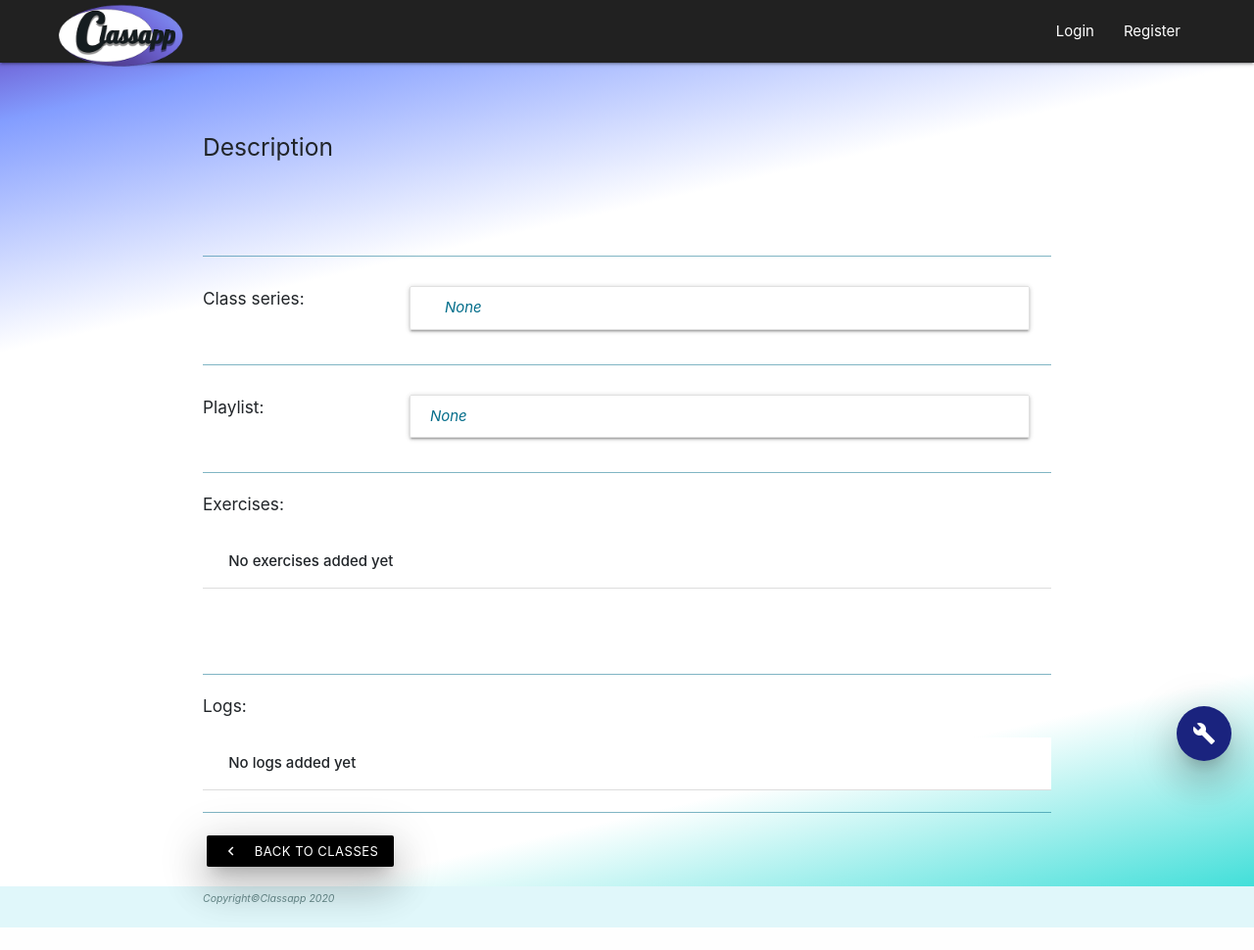
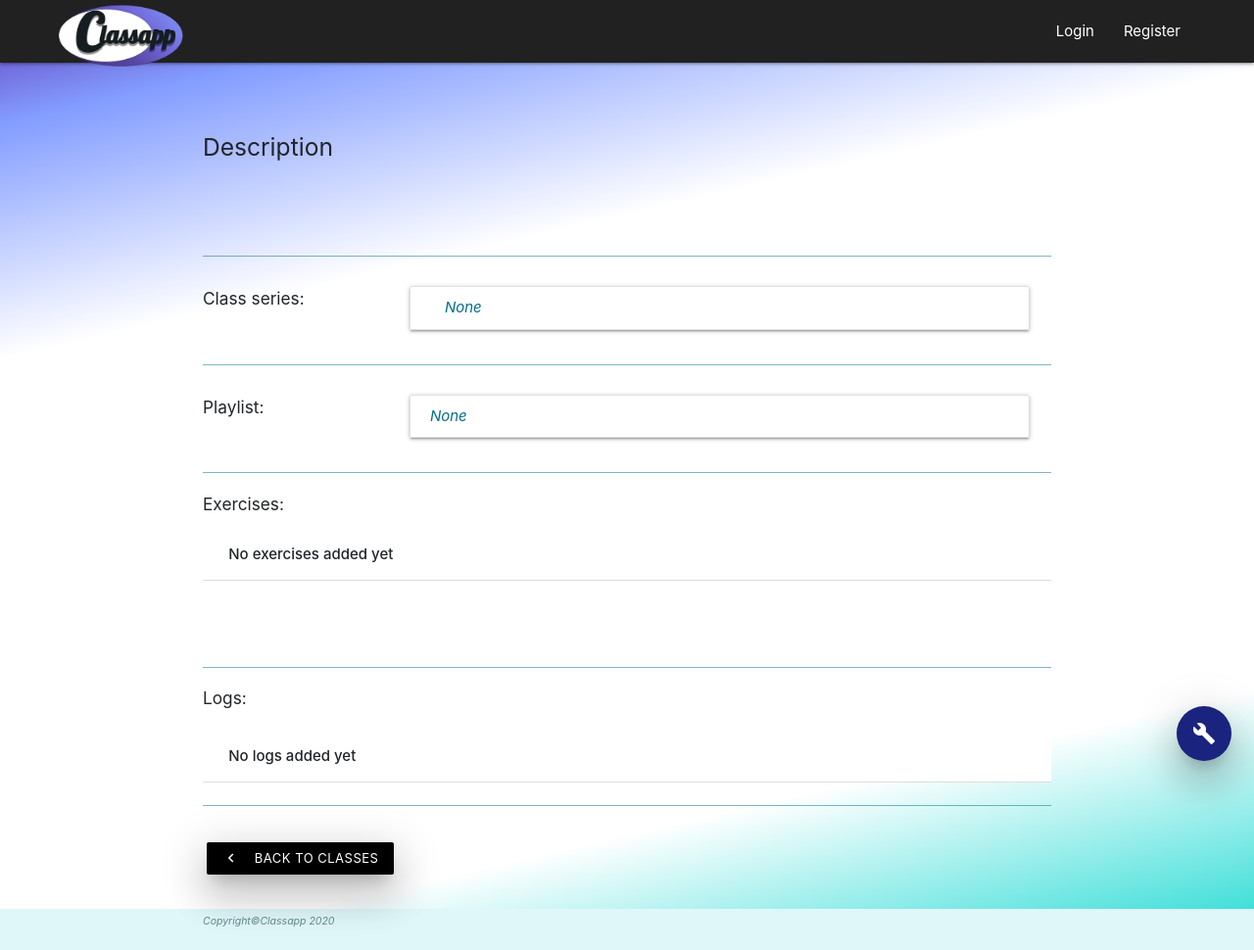
Before and after one commit to Junon72/Milestone3, a Flask app: template templates/viewClass.html in a window 1280 px wide. Shown: the whole page at 98% size. Before the commit the page ends 947 px from the top, so only its background shows below. Run offline with Flask 2, Linux system fonts and the light colour scheme; the template is opened without the code that fills it, so the values that code supplies are empty; some libraries are stand-ins or nearby versions.

Commit message:
Testing html - margin adjustment

```diff
--- a/templates/viewClass.html
+++ b/templates/viewClass.html
@@ -109,7 +109,7 @@
     <div class="divider"> </div>
     <div class="row no-gutters w-100">
         <div class="col p-0 m-0">
-            <h6 class="sub-titles mb-4 mt-4">Exercises:</h6>
+            <h6 class="sub-titles mb-3 mt-4">Exercises:</h6>
             {% if this_class.exercises %}
             <ul class="collapsible collapsible-main p-0 popout w-100" data-collapsible="accordion">
                 {% for exercise in this_class.exercises %}
@@ -170,7 +170,7 @@
                                                         {{ track.track_comment | capitalize}}</em>
                                                 </a>
 
-                                                <a href="{{ url_for('delete_track', class_id=class_id, exercise_id = exercise._id, track_id=track._id) }}"
+                                                <a href="{{ url_for('delete_track', class_id=class_id, exercise_id=exercise._id, track_id=track._id) }}"
                                                     class="secondary-content tooltipped" data-position="top"
                                                     data-delay="50" data-tooltip="Delete track"><i
                                                         class="material-icons link-text delete-small">delete</i></a>
@@ -204,7 +204,7 @@
                                                         {{ link.video_comment | capitalize}}</em>
                                                 </a>
 
-                                                <a href="{{ url_for('delete_link', link_id=link._id, class_id=class_id, exercise_id = exercise._id) }}"
+                                                <a href="{{ url_for('delete_link', link_id=link._id, class_id=class_id, exercise_id=exercise._id) }}"
                                                     class="secondary-content tooltipped" data-position="top"
                                                     data-delay="50" data-tooltip="Delete video link"><i
                                                         class="material-icons link-text delete-small">delete</i></a>
@@ -342,7 +342,7 @@
 <div class="w-100">
     <div class="container mt-3 bottom_actions w-100">
         <div class="row">
-            <div class="col ml-n4 mr-0 mt-6 mb-10 d-flex no-gutters justify-content-beginning">
+            <div class="col ml-n4 mr-0 mt-3 mb-3 d-flex no-gutters justify-content-beginning">
 
                 <a href="{{ url_for('classes', username=username) }}"
                     class="btn-small waves-effect waves-light black z-depth-5 tooltipped go_back" data-position="top"
```
